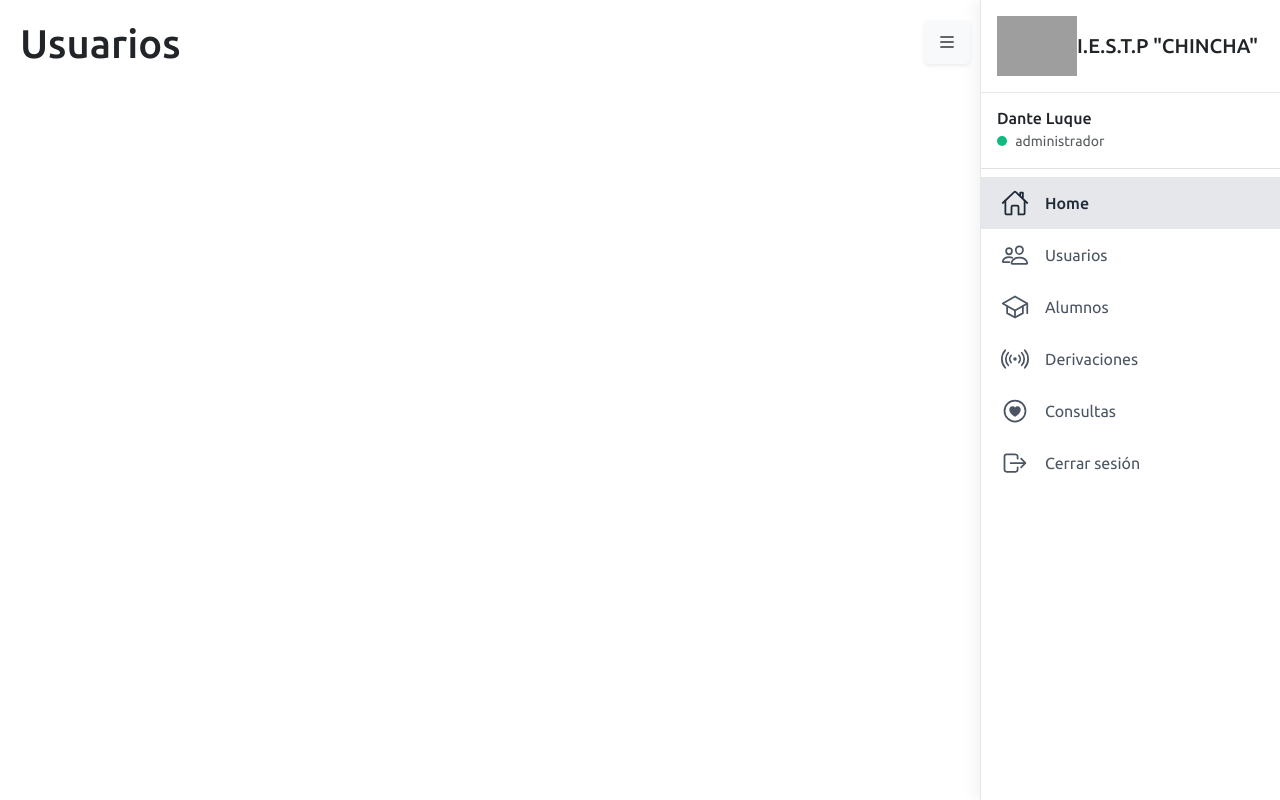
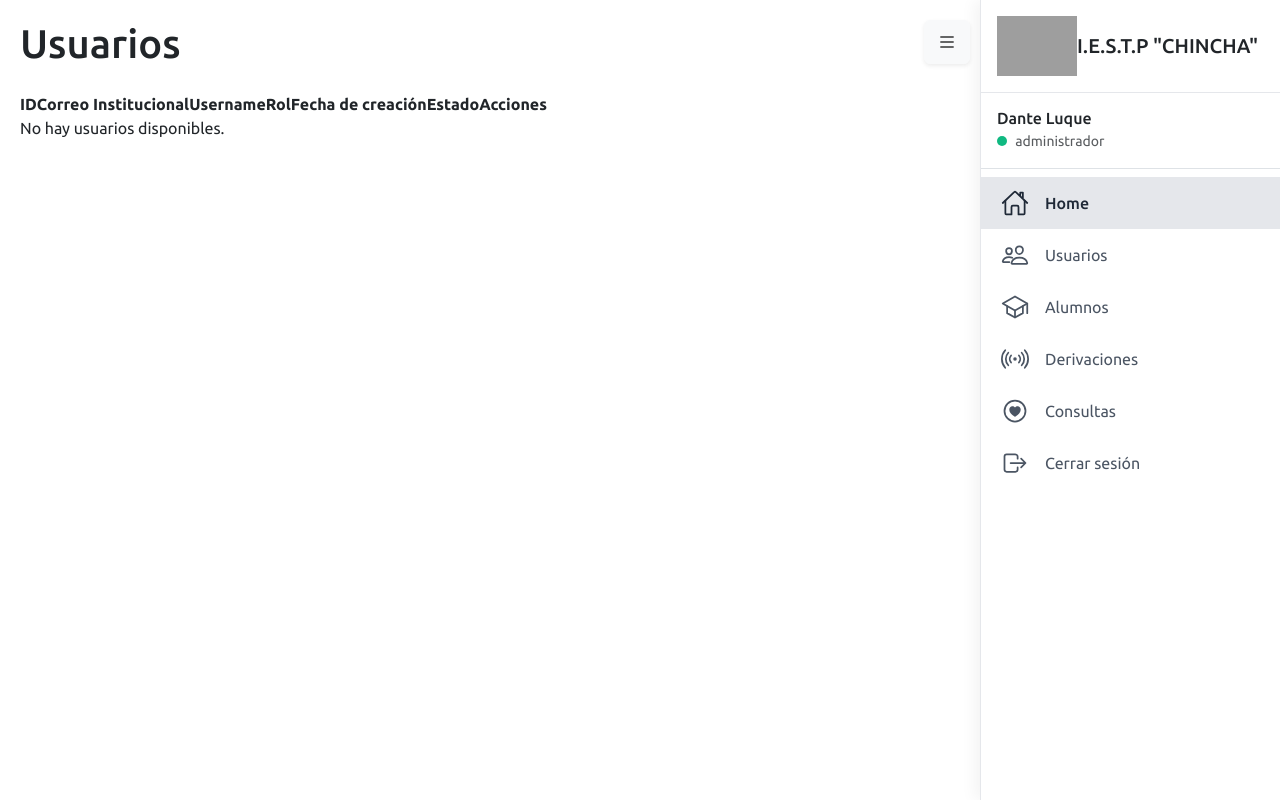
Before and after one commit to iestpdev/iestp-psicologia, a CodeIgniter 4 app: the page made by app/Views/modules/usuarios/index.php in a window 1280 px wide. Run offline with PHP 8.4 and a stand-in for CodeIgniter, Linux system fonts and the light colour scheme; the template is opened without the code that fills it, so the values that code supplies are empty; some libraries are stand-ins or nearby versions; grey boxes are pictures that could not be loaded.

```diff
--- a/app/Controllers/UsuarioController.php
+++ b/app/Controllers/UsuarioController.php
@@ -1,11 +1,14 @@
 <?php
 
 namespace App\Controllers;
+use App\Models\Usuario;
 
 class UsuarioController extends BaseController
 {
     public function index(): string
     {
-        return view('modules/usuarios/index');
+        $usuarios = new Usuario();
+        $data['usuarios'] = $usuarios->obtenerTodos();
+        return view('modules/usuarios/index', $data);
     }
 }
--- a/app/Models/Usuario.php
+++ b/app/Models/Usuario.php
@@ -15,6 +15,12 @@ class Usuario extends BaseModel
         'rol',
         'estado',
     ];
+
+    public function obtenerTodos(): array
+    {
+        return $this->orderBy('created_at', 'DESC')
+            ->findAll();
+    }
 
     public function obtenerPorUsername($username)
     {
--- a/app/Views/modules/usuarios/index.php
+++ b/app/Views/modules/usuarios/index.php
@@ -3,4 +3,40 @@
 
 <h1 class="mb-4">Usuarios</h1>
 
+<table>
+    <thead>
+        <tr>
+            <th>ID</th>
+            <th>Correo Institucional</th>
+            <th>Username</th>
+            <th>Rol</th>
+            <th>Fecha de creación</th>
+            <th>Estado</th>
+            <th>Acciones</th>
+        </tr>
+    </thead>
+    <tbody>
+        <?php if (!empty($usuarios) && is_array($usuarios)): ?>
+            <?php foreach ($usuarios as $usuario): ?>
+                <tr>
+                    <td><?= esc($usuario['id']) ?></td>
+                    <td><?= esc($usuario['correo_institucional']) ?></td>
+                    <td><?= esc($usuario['username']) ?></td>
+                    <td><?= esc($usuario['rol']) ?></td>
+                    <td><?= esc($usuario['created_at']) ?></td>
+                    <td><?= esc($usuario['estado']) ?></td>
+                    <td>
+                        <button>Editar</button>
+                        <button>Eliminar</button>
+                    </td>
+                </tr>
+            <?php endforeach; ?>
+        <?php else: ?>
+            <tr>
+                <td colspan="4">No hay usuarios disponibles.</td>
+            </tr>
+        <?php endif; ?>
+    </tbody>
+</table>
+
 <?= $this->endSection() ?>
```
